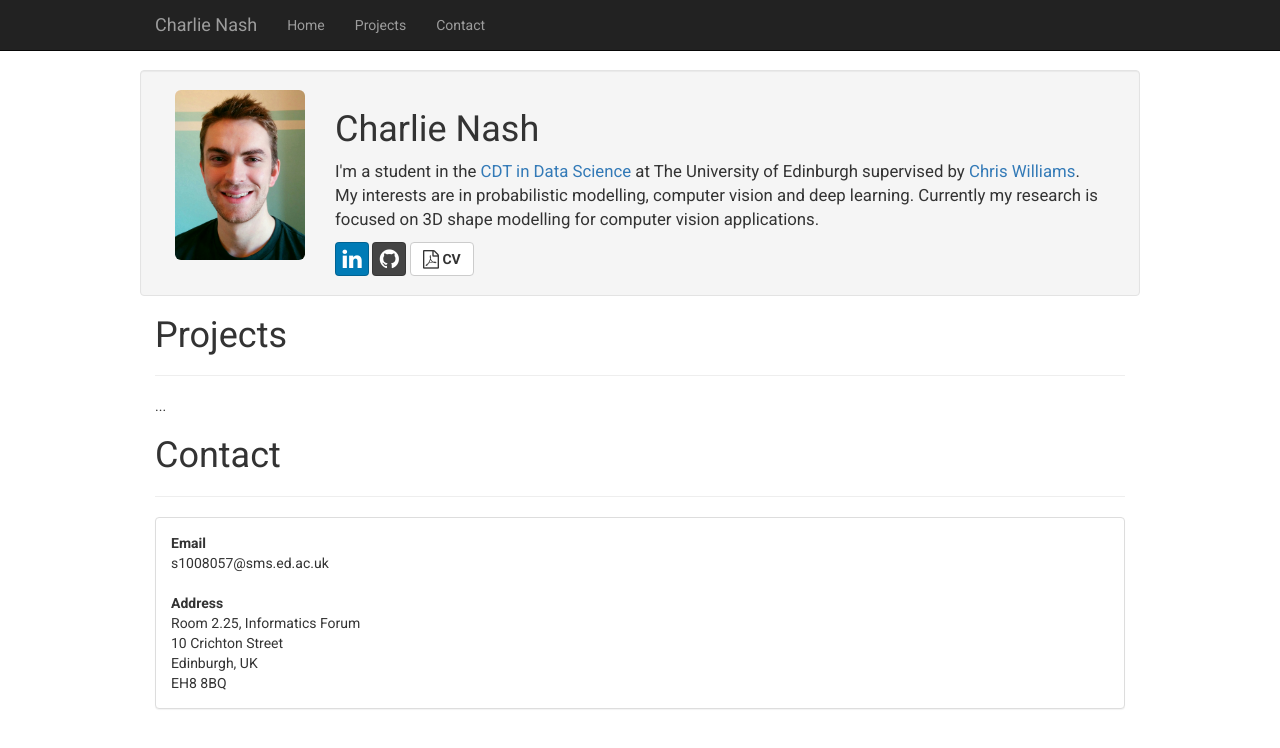
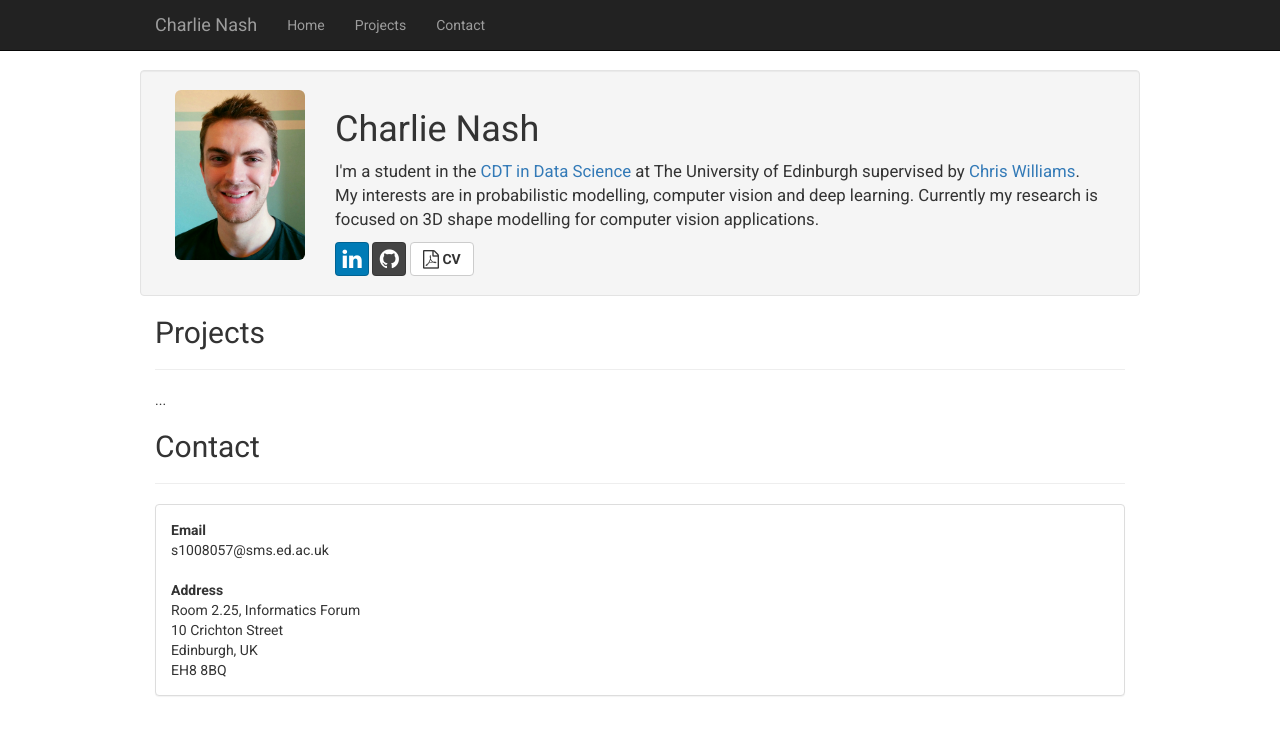
Before and after one commit to charlienash/charlienash.github.io, a Jekyll site: the page index.html, which Jekyll copies as it is, in a window 1280 px wide. Shown: the top 748 px of the page. Built offline with Jekyll 4.4.1, drawn with Linux system fonts in a browser that asks for light colours; nearby versions of some CDN libraries; library files that are not in the unit come from our copies.

```diff
--- a/index.html
+++ b/index.html
@@ -123,13 +123,13 @@
 					</div-->
 
 					<!-- Page Heading -->
-					<h1 id="Projects">Projects</h1>
+					<h2 id="Projects">Projects</h1>
 					<hr>
 
 					<p> ... </p>
 
 					<!-- Page Heading -->
-					<h1 id="Contact">Contact</h1>
+					<h2 id="Contact">Contact</h1>
 					<hr>
 
 					<div class="panel panel-default">
```
